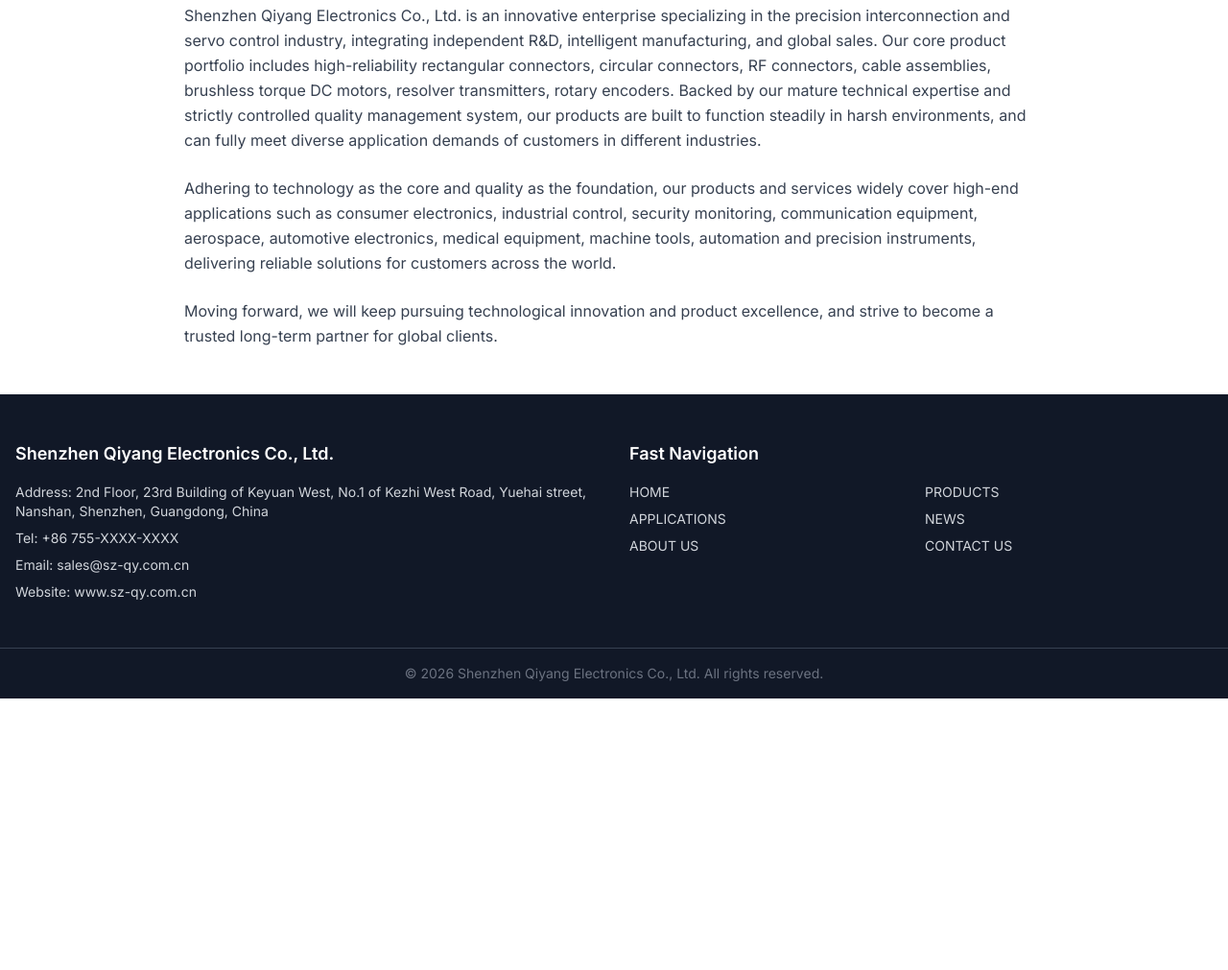
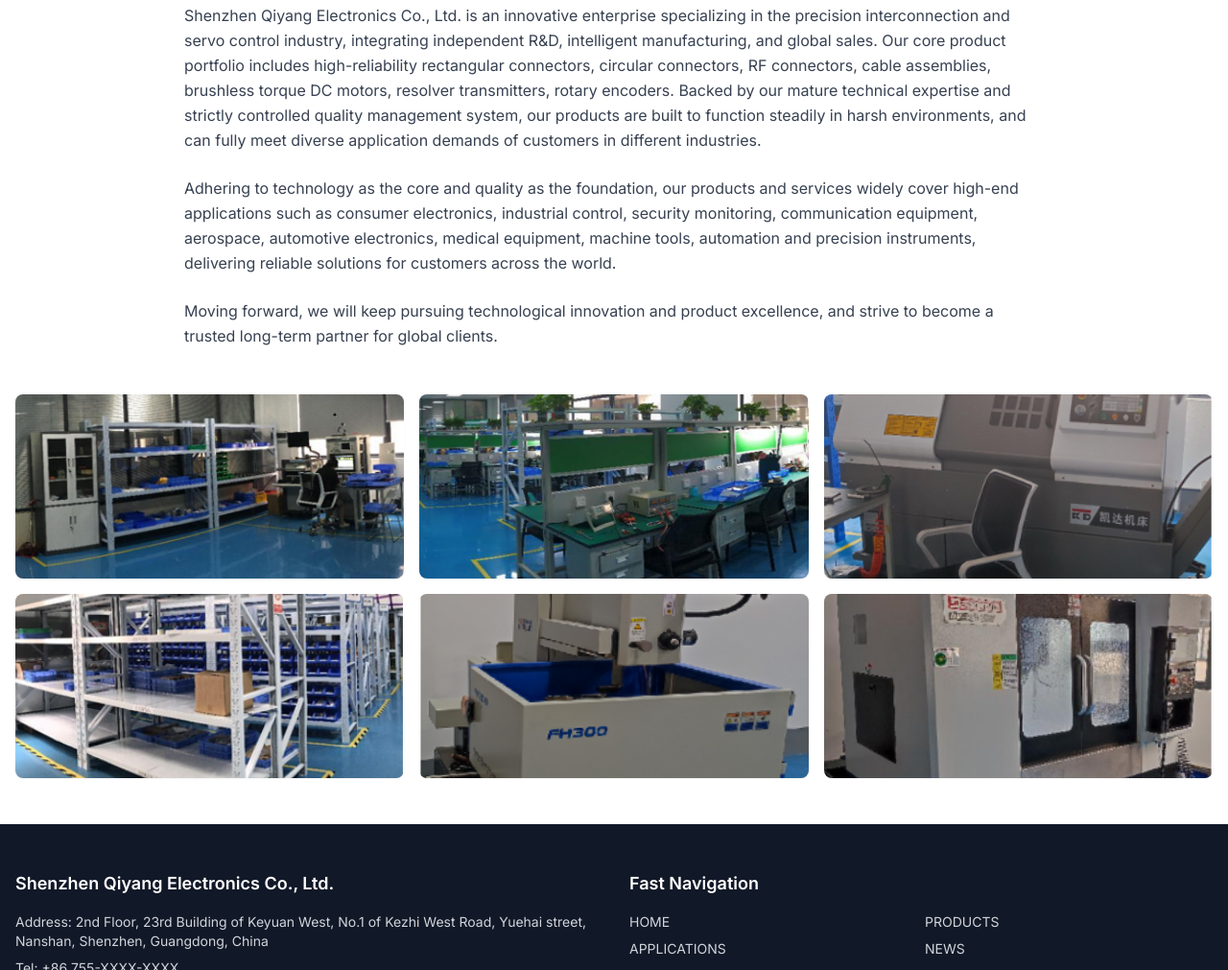
Before and after one commit to colinwang-wang/qiyang, an Astro site: page /about in a window 1280 px wide. Shown: the part 269-1280 px from the top of the page at 96% size. Before the commit the page ends 997 px from the top, so only its background shows below. Built offline with nearby package versions, Linux system fonts and the light colour scheme; Astro itself is replaced by a stand-in of ours.

Commit message:
feat: add factory images to About Us page

```diff
--- a/src/pages/about.astro
+++ b/src/pages/about.astro
@@ -5,9 +5,12 @@
 import { url } from '../utils/url';
 
 const factoryImages = [
-  url('/images/factory/factory-1.png'),
-  url('/images/factory/factory-2.png'),
+  url('/images/factory/factory-1.jpg'),
+  url('/images/factory/factory-2.jpg'),
   url('/images/factory/factory-3.png'),
+  url('/images/factory/factory-4.png'),
+  url('/images/factory/factory-5.png'),
+  url('/images/factory/factory-6.png'),
 ];
 ---
 
@@ -32,16 +35,14 @@
         </p>
       </div>
 
-      <!-- Factory images - TODO: 需要从Word文档手动导出工厂图片放到 public/images/factory/ -->
-      <!--
-      <div class="mt-12 grid grid-cols-1 md:grid-cols-3 gap-4">
+      <!-- Factory images -->
+      <div class="mt-12 grid grid-cols-2 md:grid-cols-3 gap-4">
         {factoryImages.map((img, i) => (
           <div class="rounded-lg overflow-hidden shadow-sm">
-            <img src={img} alt={`Qiyang Factory ${i + 1}`} class="w-full h-64 object-cover" />
+            <img src={img} alt={`Qiyang Factory ${i + 1} - Shenzhen Qiyang Electronics`} class="w-full h-48 object-cover" />
           </div>
         ))}
       </div>
-      -->
     </div>
   </main>
   <Footer />
```
Also changed, not shown: public/images/factory/factory-1.jpg (added), public/images/factory/factory-2.jpg (added), public/images/factory/factory-3.png (added), public/images/factory/factory-4.png (added), public/images/factory/factory-5.png (added), public/images/factory/factory-6.png (added), 1 other file.
